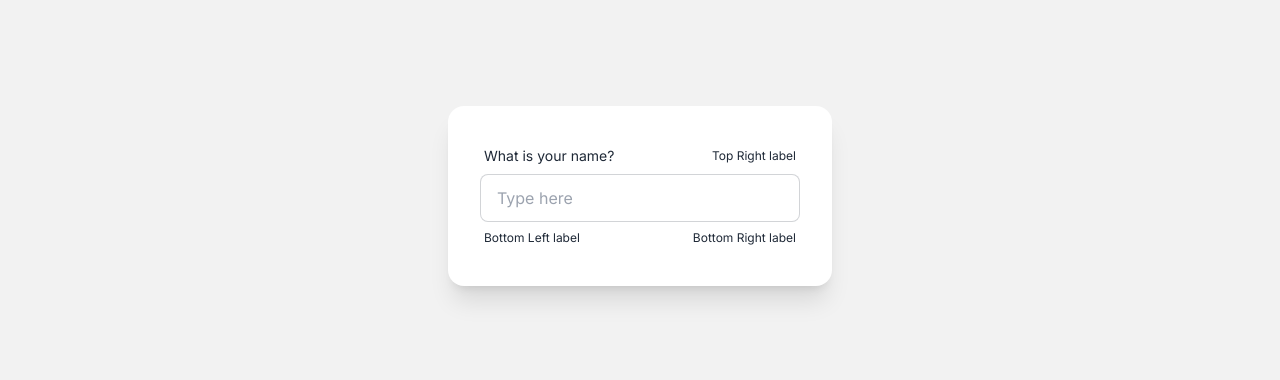
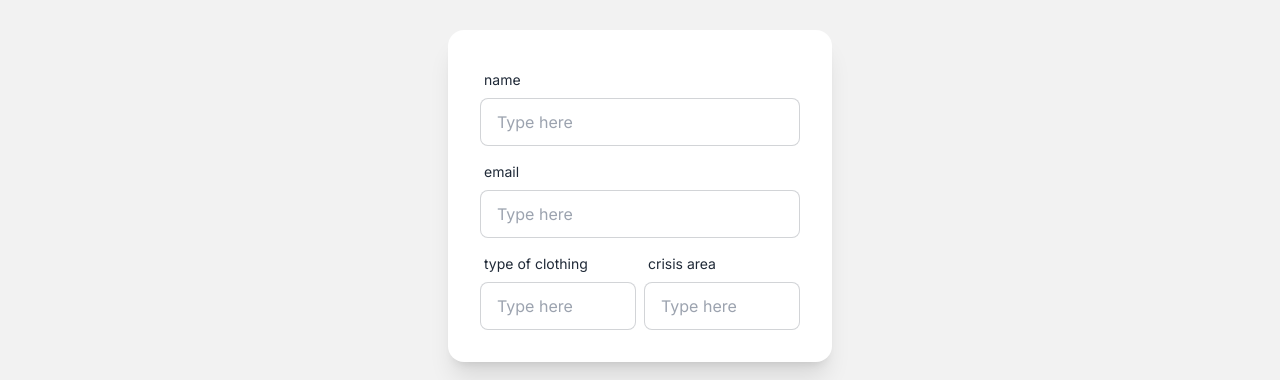
Before and after one commit to tbias25/IPWA01-Programmierung-von-Webanwendungsoberflaechen, a Next.js app in the folder rewear-app/: page / in a window 1280 px wide. Shown: the part 1004-1384 px from the top of the page. Built offline with nearby package versions, Linux system fonts and the light colour scheme.

Commit message:
modified the card and input components

```diff
--- a/rewear-app/src/components/input-form-card.js
+++ b/rewear-app/src/components/input-form-card.js
@@ -12,18 +12,45 @@ export default function InputFormCard() {
       <div className="card-body">
         <div className="form-control w-full max-w-xs">
           <label className="label">
-            <span className="label-text">What is your name?</span>
-            <span className="label-text-alt">Top Right label</span>
+            <span className="label-text">name</span>
           </label>
           <input
             type="text"
             placeholder="Type here"
             className="input input-bordered w-full max-w-xs"
           />
+        </div>
+        <div className="form-control w-full max-w-xs">
           <label className="label">
-            <span className="label-text-alt">Bottom Left label</span>
-            <span className="label-text-alt">Bottom Right label</span>
+            <span className="label-text">email</span>
           </label>
+          <input
+            type="text"
+            placeholder="Type here"
+            className="input input-bordered w-full max-w-xs"
+          />
+        </div>
+        <div class="flex gap-2">
+        <div className="form-control w-full max-w-xs">
+          <label className="label">
+            <span className="label-text">type of clothing</span>
+          </label>
+          <input
+            type="text"
+            placeholder="Type here"
+            className="input input-bordered w-full max-w-xs"
+          />
+        </div>
+        <div className="form-control w-full max-w-xs">
+          <label className="label">
+            <span className="label-text">crisis area</span>
+          </label>
+          <input
+            type="text"
+            placeholder="Type here"
+            className="input input-bordered w-full max-w-xs"
+          />
+        </div>
         </div>
       </div>
     </div>
```
